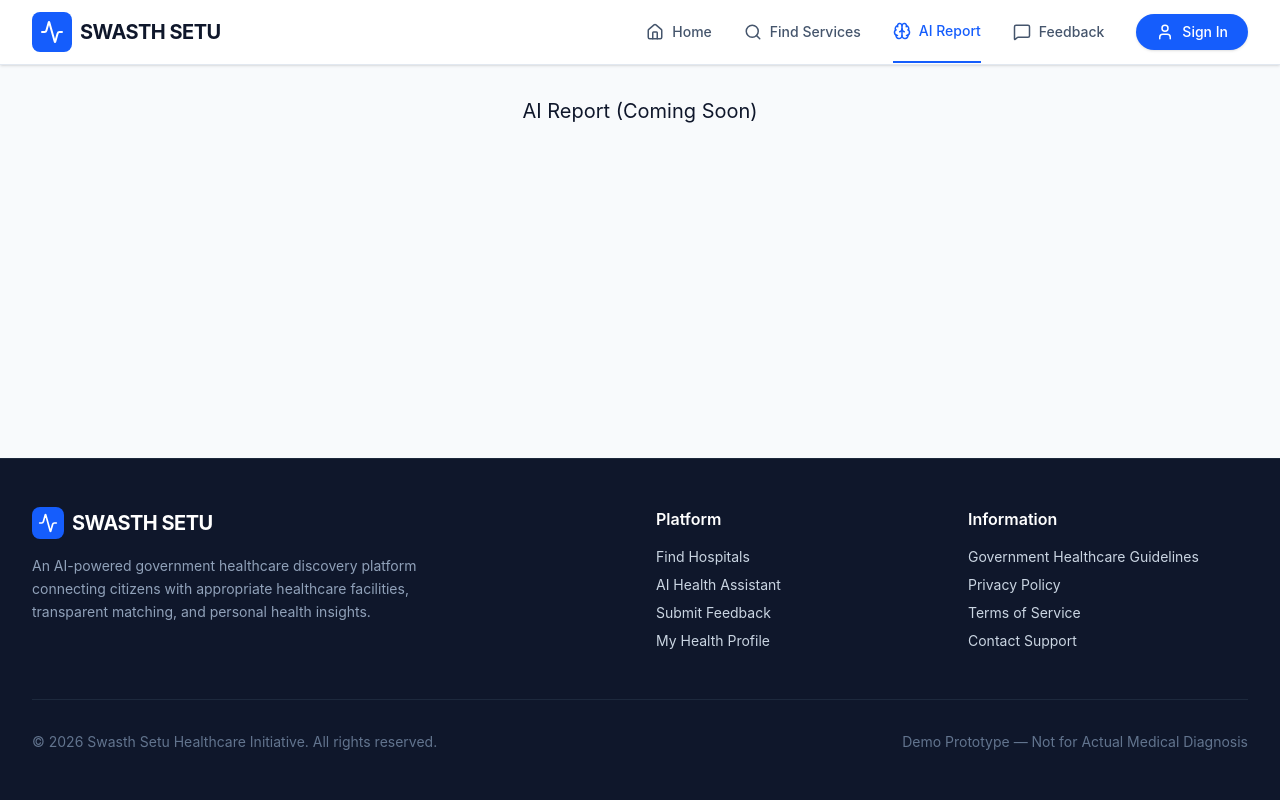
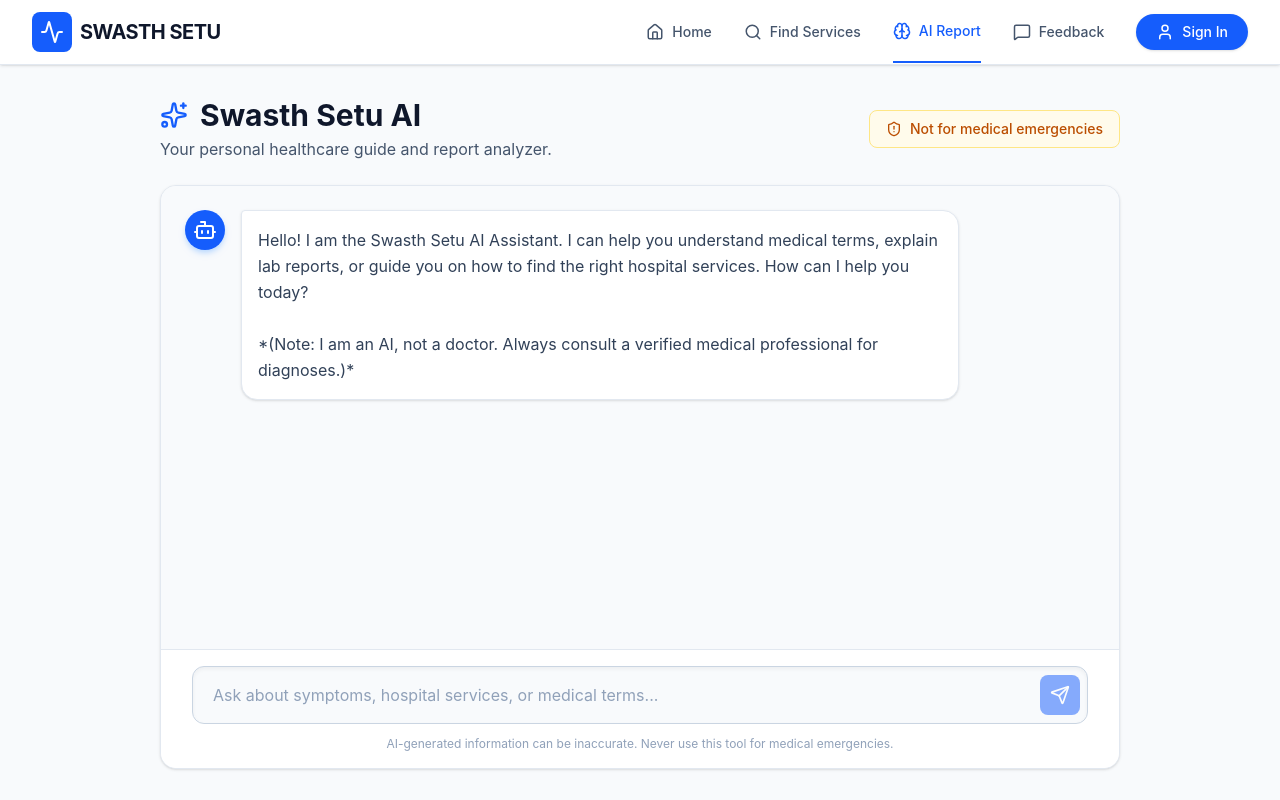
Before and after one commit to ramanbhatia3/swasth-setu, a React (Vite) app in the folder client/: page /ai-report in a window 1280 px wide. Shown: the top 800 px of the page. Built offline with nearby package versions, Linux system fonts and the light colour scheme.

Commit message:
feat(ai): integrate gemini-3.6-flash healthcare assistant with medical safety guardrails

```diff
--- a/client/src/App.jsx
+++ b/client/src/App.jsx
@@ -12,7 +12,8 @@ import FindServices from './pages/FindServices';
 import HospitalDetails from './pages/HospitalDetails';
 import CompareHospitals from './pages/CompareHospitals';
 import Feedback from './pages/Feedback';
-import AdminDashboard from './pages/AdminDashboard'; // <-- NEW
+import AdminDashboard from './pages/AdminDashboard';
+import AiReport from './pages/AiReport'; // <-- NEW
 
 function App() {
   return (
@@ -29,13 +30,13 @@ function App() {
             <Route path="hospital/:id" element={<HospitalDetails />} />
             <Route path="compare" element={<CompareHospitals />} />
             <Route path="feedback" element={<Feedback />} />
-            <Route path="ai-report" element={<div className="p-8 text-center text-xl">AI Report (Coming Soon)</div>} />
+            <Route path="ai-report" element={<AiReport />} /> {/* <-- NOW A REAL PAGE */}
 
             {/* PROTECTED ROUTES (Requires Login) */}
             <Route element={<ProtectedRoute />}>
               <Route path="profile" element={<Profile />} />
               <Route path="records" element={<MedicalRecords />} />
-              <Route path="admin" element={<AdminDashboard />} /> {/* <-- NEW */}
+              <Route path="admin" element={<AdminDashboard />} />
             </Route>
 
           </Route>
--- /dev/null
+++ b/client/src/pages/AiReport.jsx
@@ -0,0 +1,157 @@
+import { useState, useRef, useEffect } from 'react';
+import axios from 'axios';
+import { motion } from 'framer-motion';
+import { Send, Bot, User, Sparkles, Activity, ShieldAlert } from 'lucide-react';
+import { useAuth } from '../context/AuthContext';
+
+export default function AiReport() {
+  const { user } = useAuth();
+  const [input, setInput] = useState('');
+  const [messages, setMessages] = useState([
+    {
+      sender: 'ai',
+      text: "Hello! I am the Swasth Setu AI Assistant. I can help you understand medical terms, explain lab reports, or guide you on how to find the right hospital services. How can I help you today?\n\n*(Note: I am an AI, not a doctor. Always consult a verified medical professional for diagnoses.)*"
+    }
+  ]);
+  const [isLoading, setIsLoading] = useState(false);
+
+  // Auto-scroll to bottom of chat
+  const messagesEndRef = useRef(null);
+  const scrollToBottom = () => {
+    messagesEndRef.current?.scrollIntoView({ behavior: "smooth" });
+  };
+
+  useEffect(() => {
+    scrollToBottom();
+  }, [messages, isLoading]);
+
+  const handleSendMessage = async (e) => {
+    e.preventDefault();
+    if (!input.trim()) return;
+
+    const userMessage = input.trim();
+    // Add user message to UI immediately
+    setMessages(prev => [...prev, { sender: 'user', text: userMessage }]);
+    setInput('');
+    setIsLoading(true);
+
+    try {
+      const res = await axios.post(`${import.meta.env.VITE_API_URL}/ai/chat`, {
+        message: userMessage
+      });
+
+      if (res.data.success) {
+        setMessages(prev => [...prev, { sender: 'ai', text: res.data.reply }]);
+      }
+    } catch (error) {
+      setMessages(prev => [...prev, {
+        sender: 'ai',
+        text: "Sorry, I am experiencing network issues right now. Please try again later.",
+        isError: true
+      }]);
+    } finally {
+      setIsLoading(false);
+    }
+  };
+
+  return (
+    <div className="max-w-5xl mx-auto px-4 sm:px-6 lg:px-8 py-8 flex flex-col h-[calc(100vh-4rem)]">
+
+      {/* Header */}
+      <div className="flex flex-col md:flex-row justify-between items-start md:items-center mb-6 gap-4 shrink-0">
+        <div>
+          <h1 className="text-3xl font-bold text-slate-900 flex items-center gap-3">
+            <Sparkles className="text-blue-600" size={28} />
+            Swasth Setu AI
+          </h1>
+          <p className="text-slate-600 mt-1">Your personal healthcare guide and report analyzer.</p>
+        </div>
+        <div className="flex items-center gap-2 bg-amber-50 text-amber-700 px-4 py-2 rounded-lg border border-amber-200 text-sm font-medium">
+          <ShieldAlert size={16} /> Not for medical emergencies
+        </div>
+      </div>
+
+      {/* Chat Container */}
+      <div className="flex-grow bg-white border border-slate-200 rounded-2xl shadow-sm flex flex-col overflow-hidden">
+
+        {/* Messages Area */}
+        <div className="flex-grow p-6 overflow-y-auto bg-slate-50 space-y-6">
+          {messages.map((msg, index) => (
+            <motion.div
+              initial={{ opacity: 0, y: 10 }}
+              animate={{ opacity: 1, y: 0 }}
+              key={index}
+              className={`flex gap-4 max-w-[85%] ${msg.sender === 'user' ? 'ml-auto flex-row-reverse' : ''}`}
+            >
+              {/* Avatar */}
+              <div className="shrink-0">
+                {msg.sender === 'user' ? (
+                  user?.profileImage ? (
+                    <img src={user.profileImage} alt="User" className="w-10 h-10 rounded-full border border-slate-200 object-cover" />
+                  ) : (
+                    <div className="w-10 h-10 rounded-full bg-slate-800 text-white flex items-center justify-center">
+                      <User size={20} />
+                    </div>
+                  )
+                ) : (
+                  <div className="w-10 h-10 rounded-full bg-blue-600 text-white flex items-center justify-center shadow-md shadow-blue-200">
+                    <Bot size={24} />
+                  </div>
+                )}
+              </div>
+
+              {/* Message Bubble */}
+              <div className={`p-4 rounded-2xl text-sm md:text-base whitespace-pre-wrap leading-relaxed ${
+                msg.sender === 'user'
+                  ? 'bg-blue-600 text-white rounded-tr-sm'
+                  : msg.isError
+                    ? 'bg-red-50 text-red-700 border border-red-100 rounded-tl-sm'
+                    : 'bg-white border border-slate-200 text-slate-700 rounded-tl-sm shadow-sm'
+              }`}>
+                {msg.text}
+              </div>
+            </motion.div>
+          ))}
+
+          {/* Loading Indicator */}
+          {isLoading && (
+            <motion.div initial={{ opacity: 0 }} animate={{ opacity: 1 }} className="flex gap-4 max-w-[85%]">
+              <div className="w-10 h-10 rounded-full bg-blue-600 text-white flex items-center justify-center shrink-0 shadow-md shadow-blue-200">
+                <Bot size={24} />
+              </div>
+              <div className="p-4 rounded-2xl rounded-tl-sm bg-white border border-slate-200 text-slate-500 shadow-sm flex items-center gap-2">
+                <Activity size={16} className="animate-spin" /> AI is thinking...
+              </div>
+            </motion.div>
+          )}
+          <div ref={messagesEndRef} />
+        </div>
+
+        {/* Input Area */}
+        <div className="p-4 bg-white border-t border-slate-200">
+          <form onSubmit={handleSendMessage} className="relative max-w-4xl mx-auto">
+            <input
+              type="text"
+              value={input}
+              onChange={(e) => setInput(e.target.value)}
+              placeholder="Ask about symptoms, hospital services, or medical terms..."
+              className="w-full pl-5 pr-14 py-4 bg-slate-50 border border-slate-300 rounded-xl focus:ring-2 focus:ring-blue-600 focus:bg-white outline-none transition-all text-slate-700 placeholder-slate-400 shadow-inner"
+              disabled={isLoading}
+            />
+            <button
+              type="submit"
+              disabled={isLoading || !input.trim()}
+              className="absolute right-2 top-1/2 -translate-y-1/2 p-2.5 bg-blue-600 text-white rounded-lg hover:bg-blue-700 transition-colors disabled:opacity-50 disabled:cursor-not-allowed"
+            >
+              <Send size={20} />
+            </button>
+          </form>
+          <p className="text-center text-xs text-slate-400 mt-3">
+            AI-generated information can be inaccurate. Never use this tool for medical emergencies.
+          </p>
+        </div>
+
+      </div>
+    </div>
+  );
+}
```
Also changed, not shown: 1 other file (tests, documents, lock files or other folders).
